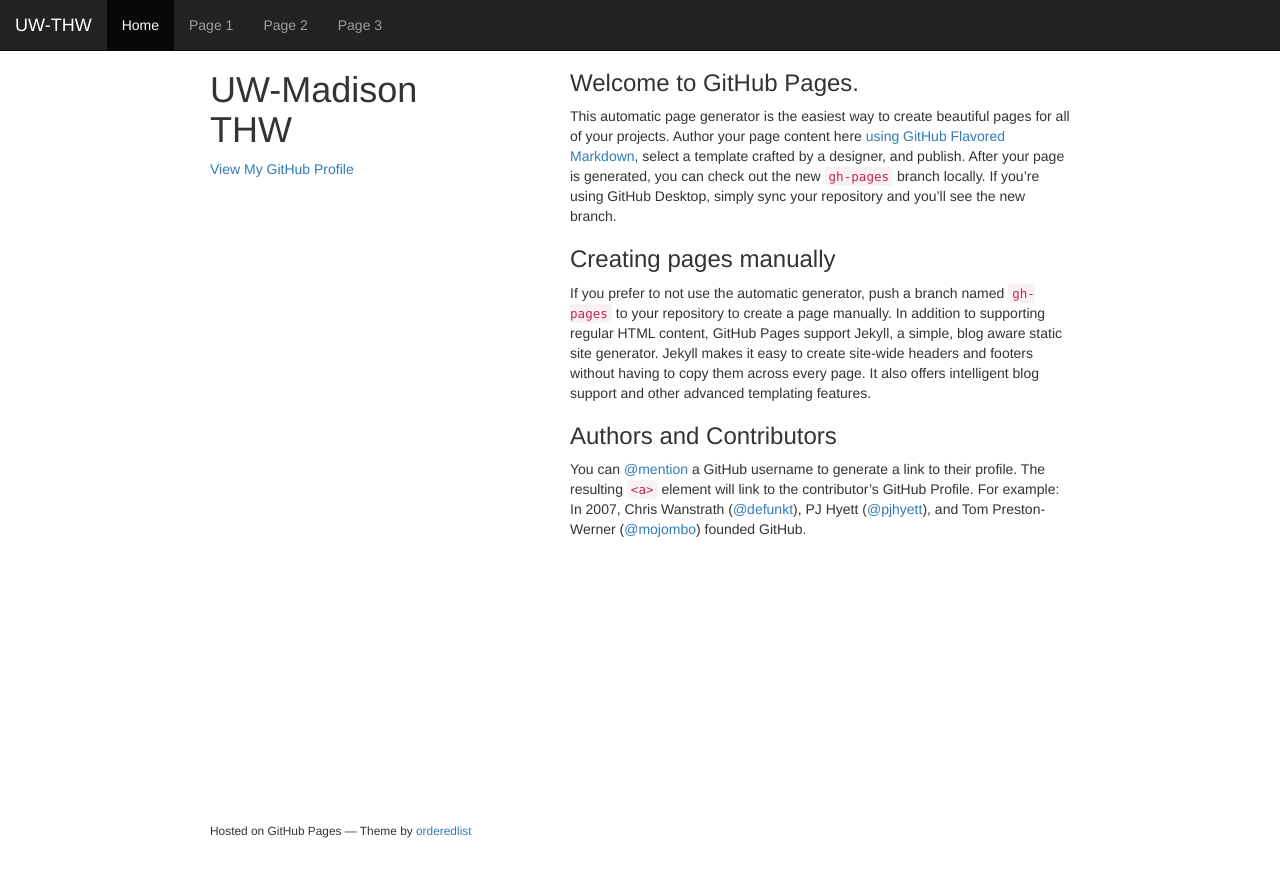
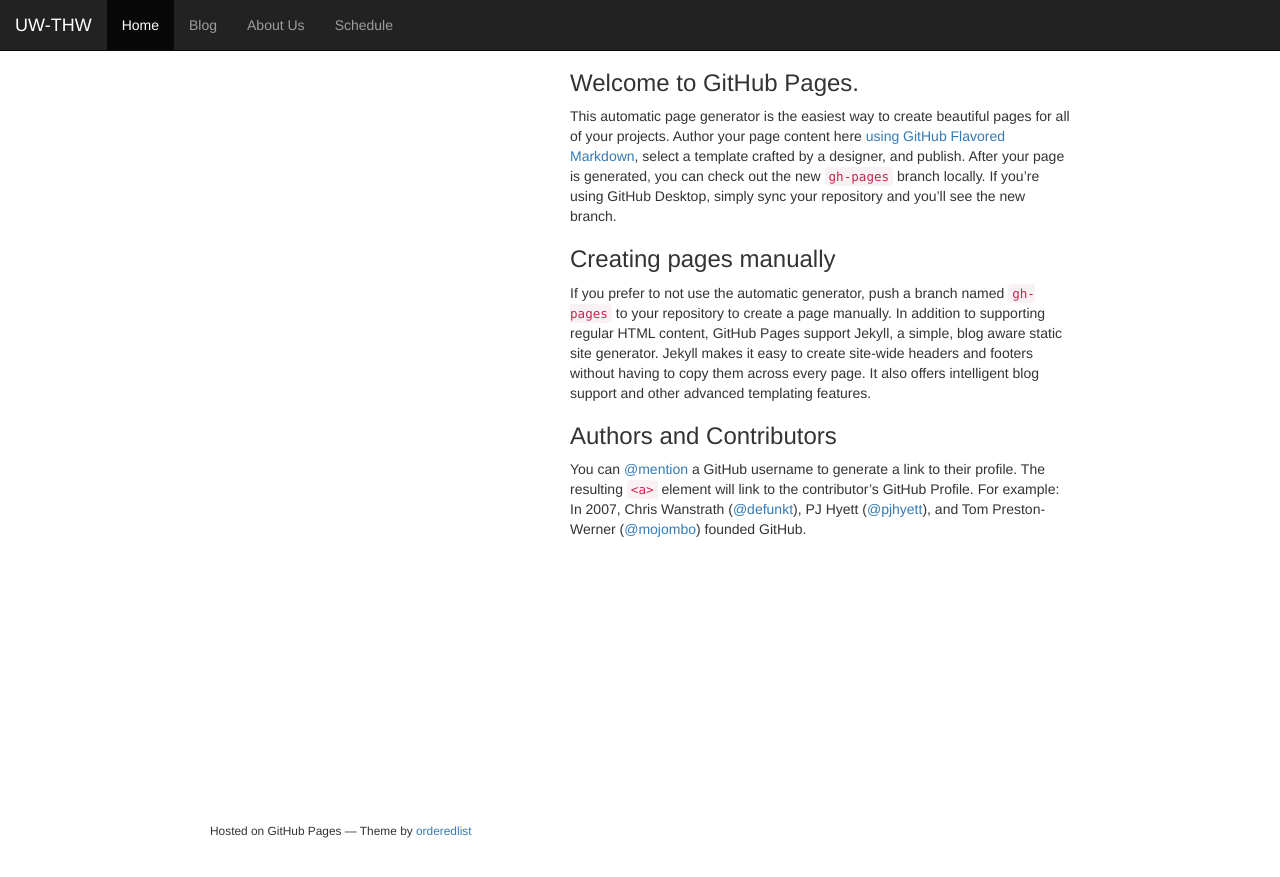
Before and after one commit to UW-Hacker-Within/UW-Hacker-Within.github.io, a Jekyll site: the page built from index.html, in a window 1280 px wide. Shown: the top 877 px of the page. Built offline with Jekyll 4.4.1, drawn with Linux system fonts in a browser that asks for light colours; nearby versions of some CDN libraries; library files that are not in the unit come from our copies.

Commit message:
Tightening things up a little.

```diff
--- a/_includes/navbar.html
+++ b/_includes/navbar.html
@@ -5,9 +5,9 @@
     </div>
     <ul class="nav navbar-nav">
       <li class="active"><a href="#">Home</a></li>
-      <li><a href="#">Page 1</a></li>
-      <li><a href="#">Page 2</a></li>
-      <li><a href="#">Page 3</a></li>
+      <li><a href="#">Blog</a></li>
+      <li><a href="#">About Us</a></li>
+      <li><a href="#">Schedule</a></li>
     </ul>
   </div>
 </nav>
--- a/_layouts/default.html
+++ b/_layouts/default.html
@@ -4,12 +4,6 @@
   <body>
     {% include navbar.html %}
     <div class="wrapper">
-      <header>
-        <h1>UW-Madison THW</h1>
-        <p></p>
-        <p class="view"><a href="https://github.com/UW-Hacker-Within">View My GitHub Profile</a></p>
-
-      </header>
       <section>
         {{ content }}
       </section>
```
